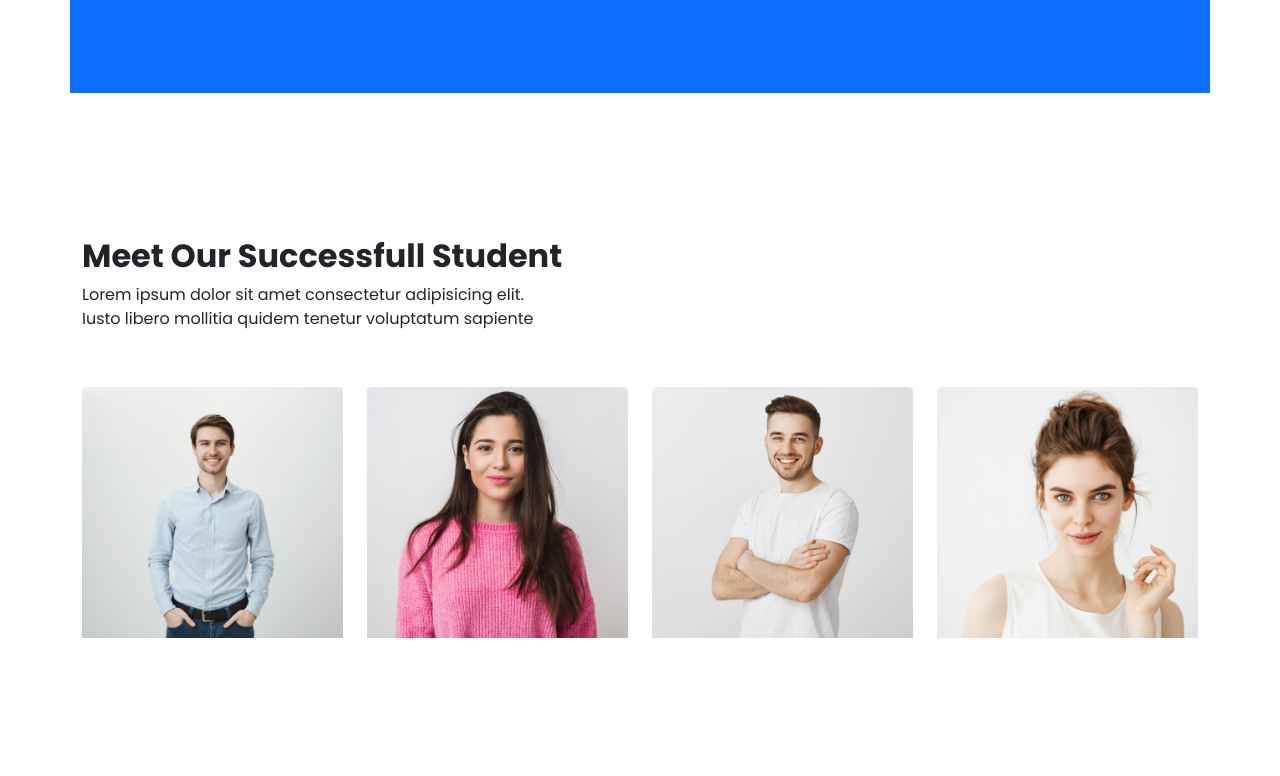
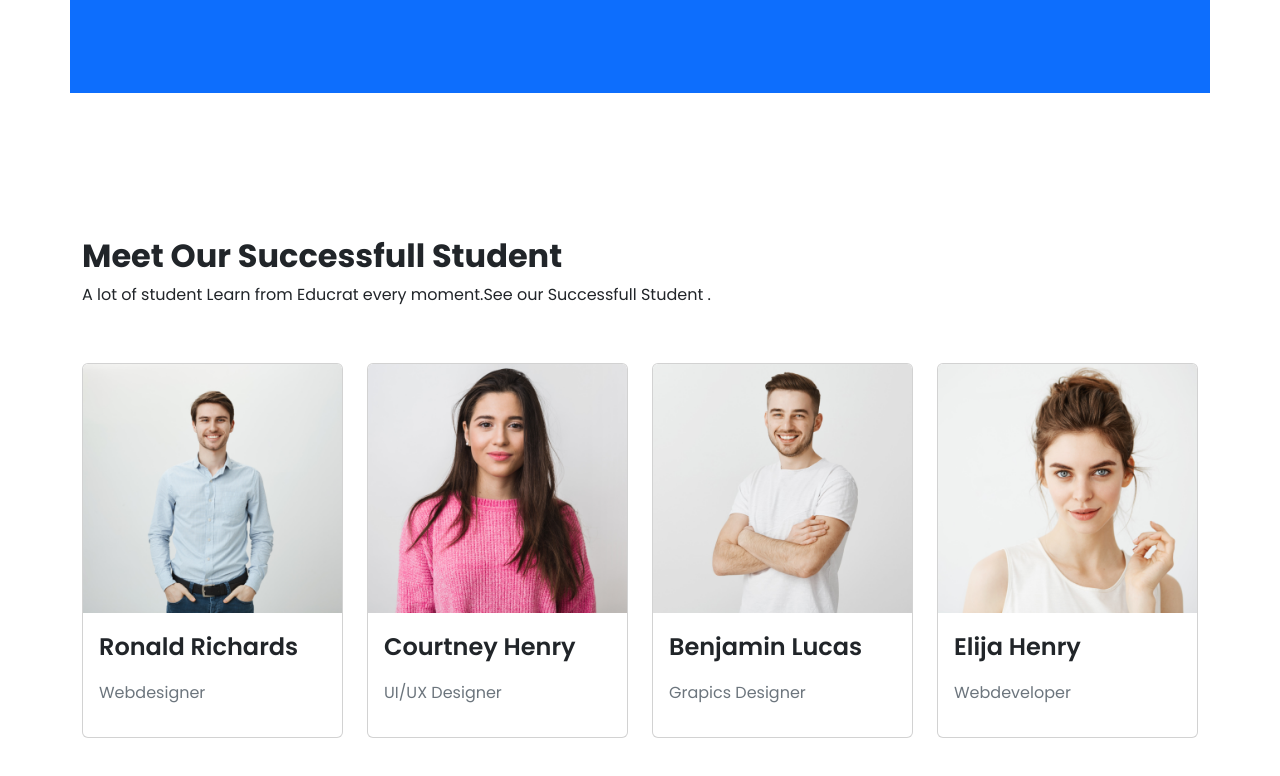
Before and after one commit to Ashrafullislam/Educrat-Online-Institute, a plain HTML site: page index.html in a window 1280 px wide. Shown: the part 2785-3561 px from the top of the page. Before the commit the page ends 3487 px from the top, so only its background shows below. Drawn offline with Linux system fonts and the light colour scheme.

Commit message:
added  success card

```diff
--- a/index.html
+++ b/index.html
@@ -241,7 +241,7 @@
 
 
     <!-- Explore learning Institute Section start here  -->
-   <section class="my-5 pt-5">
+   <section class="my-5 pt-5" id="learning">
    <div class="container  bg-light shadow-lg">
     <div class="row ">
       <div class="col-lg-5 col-xl-5 col-md-6 col-sm-12 col-12 px-0">
@@ -318,37 +318,60 @@
 
    <!-- Success section start here  -->
 
-   <section class="my-5">
+   <section class="my-5" id="success">
 
     <div class="container pt-4">
      <div class="success-title py-4">
       <h2 class="fw-bold ">Meet Our Successfull Student</h2>
-      <p>Lorem ipsum dolor sit amet consectetur adipisicing elit. <br> Iusto libero mollitia quidem tenetur voluptatum sapiente </p>
+      <p> A lot of student Learn from Educrat every moment.See our Successfull Student .  </p>
      </div>
       <div class="row ">
         <div class="col-lg-3 col-xl-3 col-md-6 col-sm-6 col-12 my-3 d-flex justify-content-around">
-          <div>
-           <img src="images/student/student-1.png" class="img-fluid" alt=" Student img">
+          <div class="card">
+            <img src="images/student/student-1.png" class="card-img-top" alt="...">
+            <div class="card-body">
+              <p class="card-text fs-4 fw-semibold"> Ronald Richards </p>
+              <p class="text-muted"> Webdesigner</p>
+
+            </div>
           </div>
         </div>
 
         <div class="col-lg-3 col-xl-3 col-md-6 col-sm-6 col-12 my-3 d-flex justify-content-around">
-          <div>
-            <img src="images/student/student-2.png" class="img-fluid" alt=" Student img">
 
-          </div>
-        </div>
-        <div class="col-lg-3 col-xl-3 col-md-6 col-sm-6 col-12 my-3 d-flex justify-content-around">
-          <div>
-            <img src="images/student/student-3.png" class="img-fluid" alt="">
+          <div class="card">
+            <img src="images/student/student-2.png" class="card-img-top" alt="...">
+            <div class="card-body">
+              <p class="card-text fs-4 fw-semibold"> Courtney Henry </p>
+              <p class="text-muted"> UI/UX Designer</p>
 
+            </div>
           </div>
         </div>
 
+        <div class="col-lg-3 col-xl-3 col-md-6 col-sm-6 col-12 my-3 d-flex justify-content-around">
+
+          <div class="card">
+            <img src="images/student/student-3.png" class="card-img-top" alt="...">
+            <div class="card-body">
+              <p class="card-text fs-4 fw-semibold"> Benjamin Lucas </p>
+              <p class="text-muted">
+                Grapics Designer</p>
+
+            </div>
+          </div>
+
+        </div>
+
         <div class="col-lg-3 col-xl-3 col-md-6 col-sm-6  my-3  col-12 d-flex justify-content-around">
-          <div>
-            <img src="images/student/student-4.png" class="img-fluid" alt="">
+            <div class="card">
+              <img src="images/student/student-4.png" class="card-img-top" alt="...">
+              <div class="card-body">
+                <p class="card-text fs-4 fw-semibold"> Elija Henry </p>
+                <p class="text-muted"> Webdeveloper</p>
 
+              </div>
+            </div>
 
           </div>
         </div>
```
